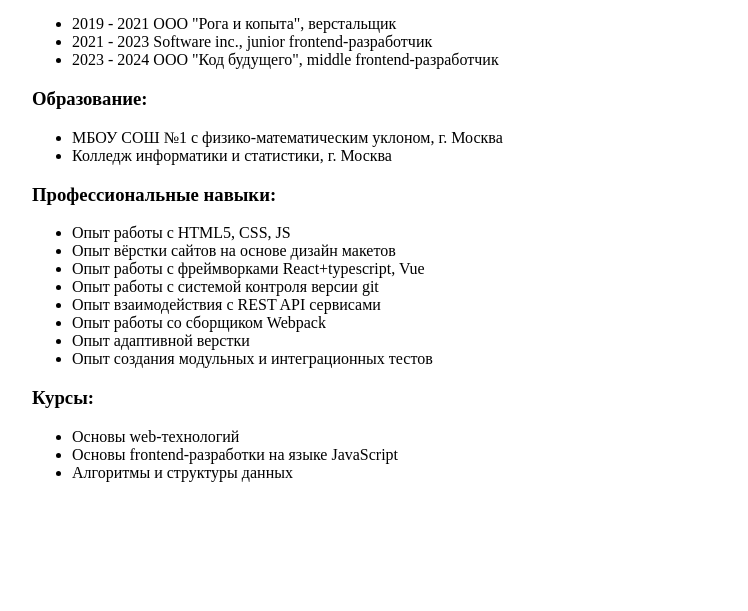
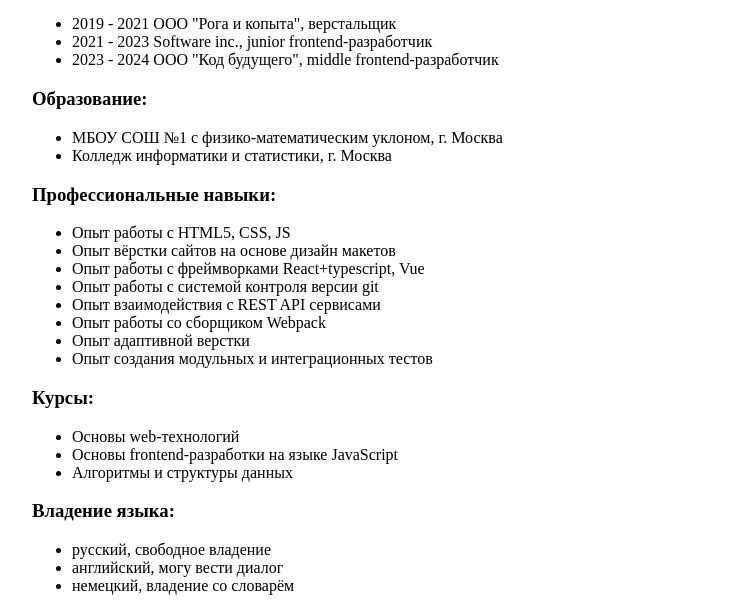
Before and after one commit to N1k1t0spop/portfolio, a plain HTML site: page index.html in a window 1280 px wide. Shown: the part 282-893 px from the top of the page, without its empty margins (208-956 px from the left). Before the commit the page ends 800 px from the top, so only its background shows below. Drawn offline with Linux system fonts and the light colour scheme.

Commit message:
lanquages block is added

```diff
--- a/index.html
+++ b/index.html
@@ -59,6 +59,14 @@
             <li>Алгоритмы и структуры данных</li>
         </ul>
     </div>
+    <div class="languages">
+        <h3>Владение языка:</h3>
+        <ul>
+            <li>русский, свободное владение</li>
+            <li>английский, могу вести диалог</li>
+            <li>немецкий, владение со словарём</li>
+        </ul>
+    </div>
     </div>
 </body>
 </html>
```
